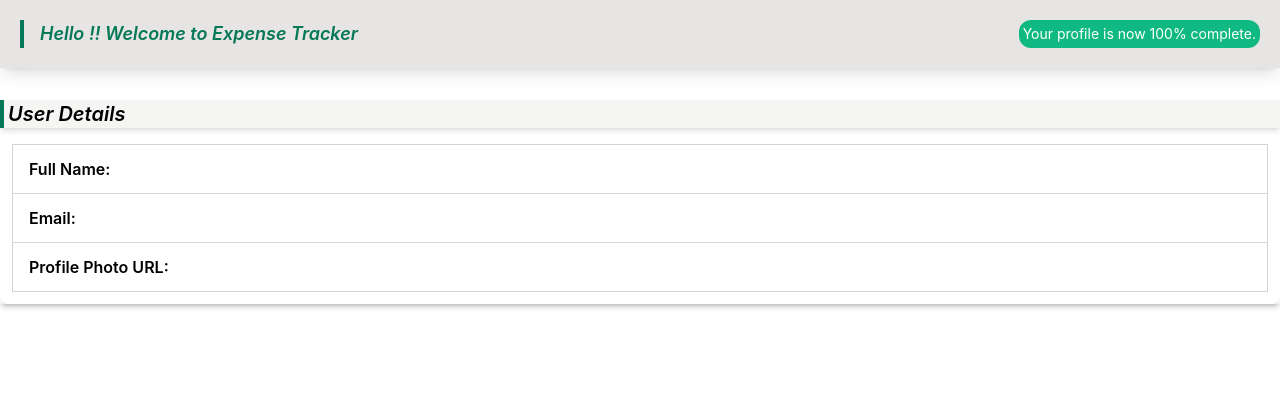
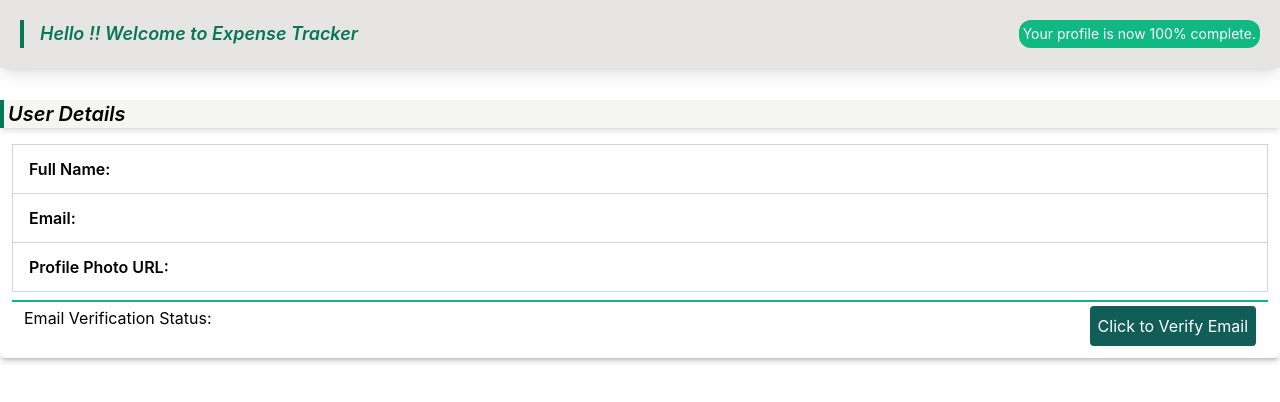
Before and after one commit to SomyaBhatnagar19/ExpenseTrackerWebsite, a React (Create React App) app: page /UserDetails in a window 1280 px wide. Shown: the top 402 px of the page. Built offline with nearby package versions, Linux system fonts and the light colour scheme.

Commit message:
Adding the verification of email feature. Receving mail for verification of emailId, also showing alert and icon if verified account. Increasing the tailwind css for styling.

```diff
--- a/src/components/UserDetails.js
+++ b/src/components/UserDetails.js
@@ -1,8 +1,49 @@
 import React, { useState, useEffect } from "react";
+
+//icons
+import verifiedIcon from './assets/verified.png';
 
 const UserDetails = () => {
   const [userData, setUserData] = useState({});
   const [isLoading, setIsLoading] = useState(true);
+  const [verificationStatus, setVerificationStatus] = useState(null);
+
+  const sendVerificationEmail = () => {
+    const idToken = localStorage.getItem("token");
+
+    if (!idToken) {
+      console.error("ID token is missing or invalid.");
+      return;
+    }
+
+    fetch(
+      `https://identitytoolkit.googleapis.com/v1/accounts:sendOobCode?key=AIzaSyCA54c2FvusfrWM1tu6REcI_H-OVsXTm84`,
+      {
+        method: "POST",
+        headers: {
+          "Content-Type": "application/json",
+        },
+        body: JSON.stringify({
+          requestType: "VERIFY_EMAIL",
+          idToken: idToken,
+        }),
+      }
+    )
+      .then((response) => {
+        if (!response.ok) {
+          throw new Error("Network response was not ok");
+        }
+        return response.json();
+      })
+      .then(() => {
+        console.log("Verification email sent successfully.");
+        setVerificationStatus("Verification email sent. Check your inbox.");
+      })
+      .catch((error) => {
+        console.error("Error sending verification email:", error);
+        setVerificationStatus("Failed to send verification email.");
+      });
+  };
 
   useEffect(() => {
     const idToken = localStorage.getItem("token");
@@ -39,14 +80,25 @@ const UserDetails = () => {
             email: user.email || "",
             profilePhotoUrl: user.photoUrl || "",
           });
+
+          if (user.emailVerified) {
+            // Email is verified, show verification status
+            alert('Your Email has been successfully Verified.')
+            setVerificationStatus("VERIFIED");
+          } else {
+            // Email is not verified, show verification button
+            setVerificationStatus(null);
+          }
         } else {
           console.error("User not found.");
+          setVerificationStatus(null);
         }
         setIsLoading(false);
       })
       .catch((error) => {
         console.error("Error fetching user details:", error);
         setIsLoading(false);
+        setVerificationStatus(null);
       });
   }, []);
 
@@ -100,6 +152,24 @@ const UserDetails = () => {
                   </tr>
                 </tbody>
               </table>
+
+              <hr className="mt-2 mb-1 border border-emerald-500"></hr>
+              <div className="flex justify-between mr-3 ml-3">
+                <span className="text-left">Email Verification Status:</span>
+                {verificationStatus ? (
+                  <div className="flex items-center">
+                  <span className="text-right text-emerald-700 italic pr-2">{verificationStatus}</span>
+                  <img src={verifiedIcon} alt="verification-icon" className="w-10 h-10" />
+                </div>
+                ) : (
+                  <button
+                    className="text-right bg-teal-800 text-white p-2 rounded hover:bg-teal-600"
+                    onClick={sendVerificationEmail}
+                  >
+                    Click to Verify Email
+                  </button>
+                )}
+              </div>
             </div>
           </div>
         )}
```
Also changed, not shown: src/components/assets/verified.png (added). Lines whose indentation alone changed are shown as unchanged.
